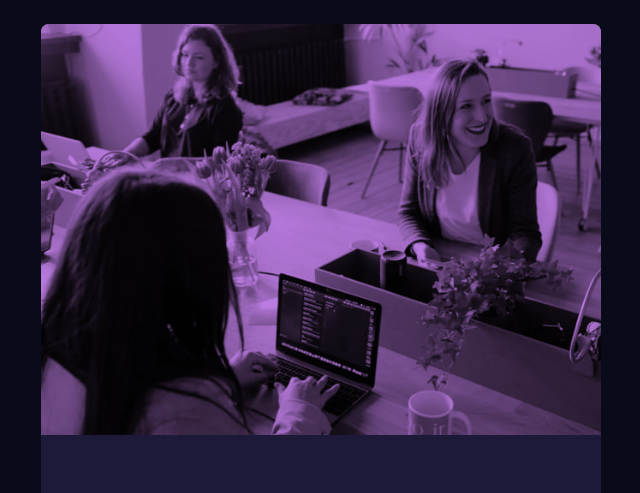
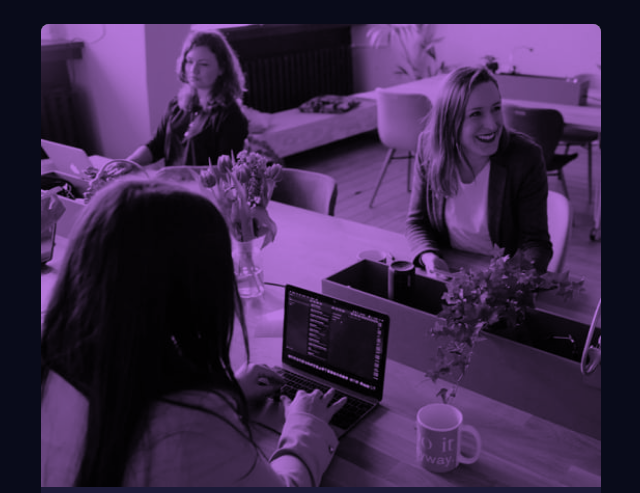
Before and after one commit to SabineEmden/fm-stats-preview-card-component, a plain HTML site: page index.html in a window 1280 px wide. Shown: the top 493 px of the page, without its empty margins (319-959 px from the left). Drawn offline with Linux system fonts and the light colour scheme.

Commit message:
Replace image for tablet and desktop layout

```diff
--- a/index.html
+++ b/index.html
@@ -21,7 +21,9 @@
       <h1 class="sr-only">Stats Preview Card Component</h1>
       <section class="card">
         <div class="image-wrapper">
-          <img class="card-image" src="./images/image-header-mobile.jpg" alt="">
+          <picture>
+            <source media="(min-width: 36rem)" srcset="./images/image-header-desktop.jpg">
+            <img class="card-image" src="./images/image-header-mobile.jpg" alt=""></picture>
         </div>
         <div class="information-card">
           <h2 class="card-heading">
--- a/style.css
+++ b/style.css
@@ -146,7 +146,8 @@ main {
 }
 
 .card-image {
-  margin: auto;
+  object-fit: cover;
+  width: 100%;
 }
 
 .information-card {
```
